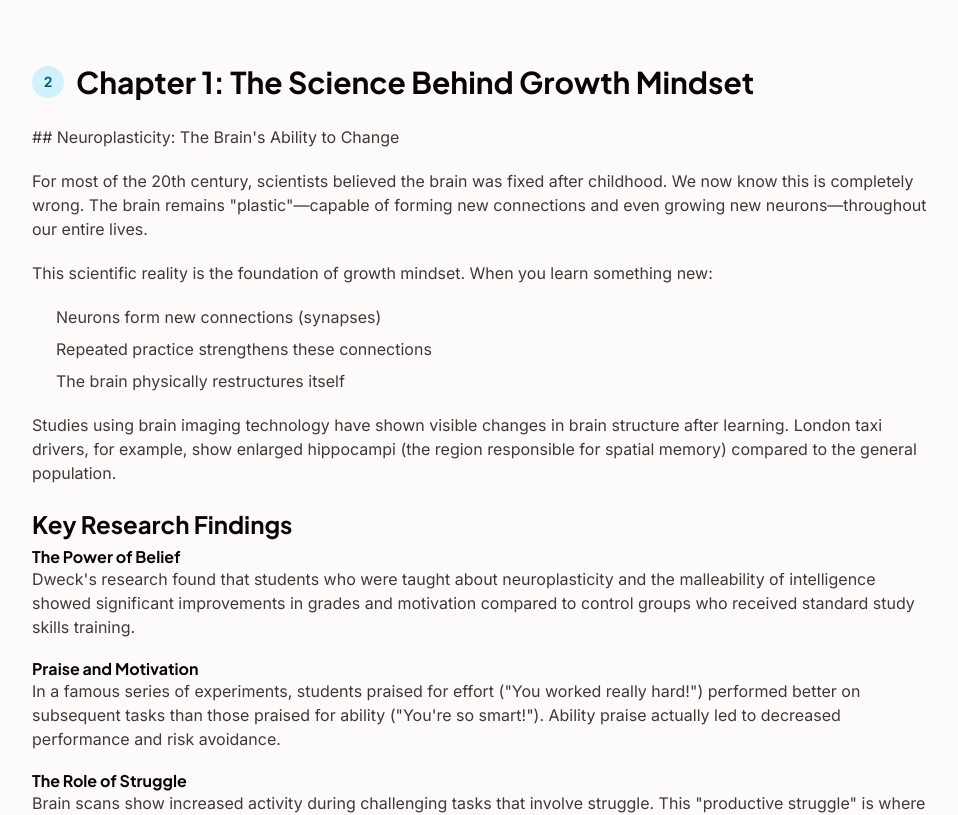
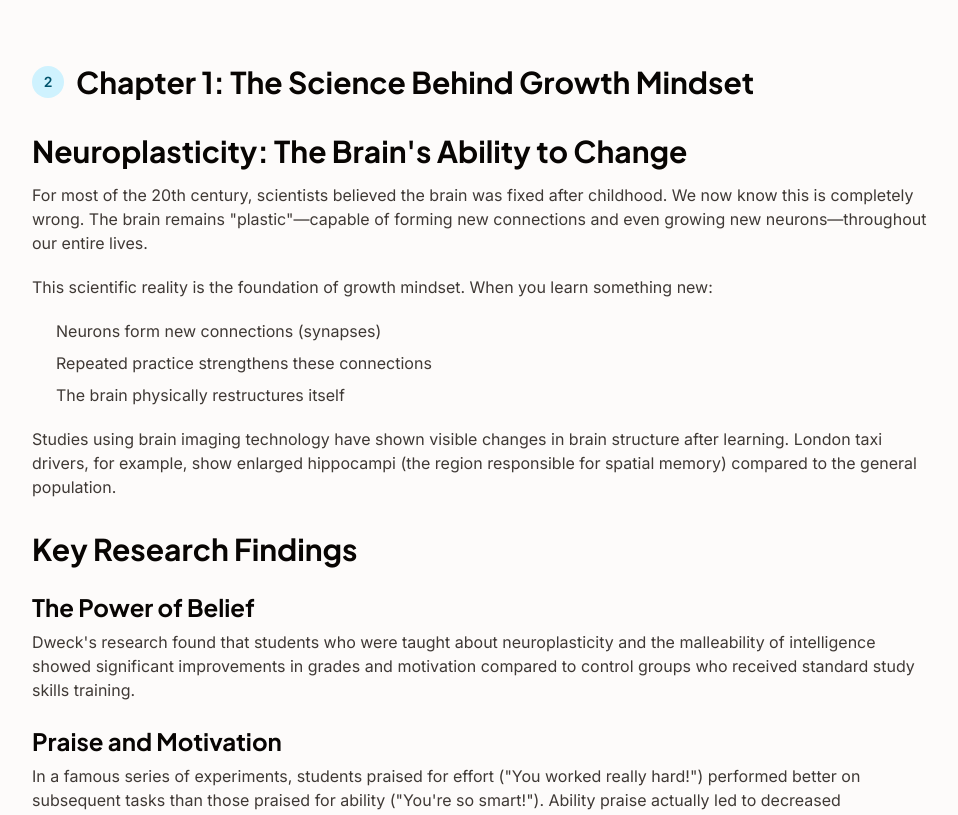
Before and after one commit to dorilabaki/growth-mindset, a Next.js app: page /guides/complete-guide-growth-mindset in a window 1280 px wide. Shown: the part 1043-1858 px from the top of the page, without its empty margins (320-1278 px from the left). Built offline with nearby package versions, Linux system fonts and the light colour scheme.

Commit message:
Fix markdown rendering with marked.parse() and sync mode

```diff
--- a/package.json
+++ b/package.json
@@ -13,6 +13,7 @@
     "@types/node": "^25.0.3",
     "@types/react": "^19.2.7",
     "framer-motion": "^12.23.26",
+    "marked": "^17.0.1",
     "next": "^14.2.35",
     "postcss": "^8.5.6",
     "react": "^18.3.1",
--- a/src/app/guides/[slug]/page.tsx
+++ b/src/app/guides/[slug]/page.tsx
@@ -5,6 +5,10 @@ import { Breadcrumbs } from '@/components/Breadcrumbs'
 import { AnimatedSection } from '@/components/AnimatedSection'
 import { Button } from '@/components/Button'
 import { guides } from '@/lib/content'
+import { marked } from 'marked'
+
+// Configure marked for synchronous parsing
+marked.use({ async: false })
 
 interface Props {
   params: Promise<{ slug: string }>
@@ -144,8 +148,8 @@ export default async function GuidePage({ params }: Props) {
                         </h2>
                       </div>
                       <div
-                        className="prose max-w-none"
-                        dangerouslySetInnerHTML={{ __html: formatContent(chapter.content) }}
+                        className="prose prose-lg max-w-none prose-headings:font-display prose-headings:text-neutral-950 prose-h3:text-xl prose-h3:mt-6 prose-h3:mb-3 prose-h4:text-lg prose-h4:mt-4 prose-h4:mb-2 prose-p:text-neutral-600 prose-p:mb-4 prose-a:text-primary-600 prose-strong:text-neutral-900 prose-li:text-neutral-600 prose-ul:my-4 prose-ol:my-4 prose-hr:my-8 prose-table:my-6 prose-th:bg-neutral-100 prose-th:p-3 prose-td:p-3 prose-td:border prose-td:border-neutral-200"
+                        dangerouslySetInnerHTML={{ __html: marked.parse(chapter.content) as string }}
                       />
                     </section>
                   ))}
@@ -176,43 +180,3 @@ export default async function GuidePage({ params }: Props) {
     </>
   )
 }
-
-function formatContent(content: string): string {
-  return content
-    .split('\n\n')
-    .map((paragraph) => {
-      if (paragraph.startsWith('## ')) {
-        return `<h3>${paragraph.slice(3)}</h3>`
-      }
-      if (paragraph.startsWith('### ')) {
-        return `<h4>${paragraph.slice(4)}</h4>`
-      }
-      if (paragraph.includes('\n- ')) {
-        const items = paragraph.split('\n- ').filter(Boolean)
-        const intro = items[0].includes('- ') ? '' : `<p>${items.shift()}</p>`
-        return `${intro}<ul>${items.map((item) => `<li>${item.replace(/^- /, '')}</li>`).join('')}</ul>`
-      }
-      if (paragraph.includes('\n1. ')) {
-        const items = paragraph.split(/\n\d+\. /).filter(Boolean)
-        const intro = items[0].match(/^\d+\./) ? '' : `<p>${items.shift()}</p>`
-        return `${intro}<ol>${items.map((item) => `<li>${item}</li>`).join('')}</ol>`
-      }
-      if (paragraph.includes('|')) {
-        const rows = paragraph.trim().split('\n')
-        const headerRow = rows[0].split('|').filter(Boolean).map((cell) => cell.trim())
-        const dataRows = rows.slice(2).map((row) => row.split('|').filter(Boolean).map((cell) => cell.trim()))
-        return `<table><thead><tr>${headerRow.map((h) => `<th>${h}</th>`).join('')}</tr></thead><tbody>${dataRows.map((row) => `<tr>${row.map((cell) => `<td>${cell}</td>`).join('')}</tr>`).join('')}</tbody></table>`
-      }
-      if (paragraph.startsWith('---')) {
-        return '<hr />'
-      }
-      const formatted = paragraph
-        .replace(/\*\*(.+?)\*\*/g, '<strong>$1</strong>')
-        .replace(/→/g, '<span class="text-primary-600">→</span>')
-      if (formatted.trim()) {
-        return `<p>${formatted}</p>`
-      }
-      return ''
-    })
-    .join('')
-}
--- a/src/app/resources/[slug]/page.tsx
+++ b/src/app/resources/[slug]/page.tsx
@@ -4,6 +4,10 @@ import { Breadcrumbs } from '@/components/Breadcrumbs'
 import { AnimatedSection } from '@/components/AnimatedSection'
 import { Button } from '@/components/Button'
 import { articles } from '@/lib/content'
+import { marked } from 'marked'
+
+// Configure marked for synchronous parsing
+marked.use({ async: false })
 
 interface Props {
   params: Promise<{ slug: string }>
@@ -115,7 +119,7 @@ export default async function ArticlePage({ params }: Props) {
               </div>
             </header>
 
-            <div className="prose max-w-none" dangerouslySetInnerHTML={{ __html: formatContent(article.content) }} />
+            <div className="prose prose-lg max-w-none prose-headings:font-display prose-headings:text-neutral-950 prose-h2:text-2xl prose-h2:mt-8 prose-h2:mb-4 prose-h3:text-xl prose-h3:mt-6 prose-h3:mb-3 prose-p:text-neutral-600 prose-p:mb-4 prose-a:text-primary-600 prose-strong:text-neutral-900 prose-li:text-neutral-600 prose-ul:my-4 prose-ol:my-4 prose-hr:my-8 prose-table:my-6 prose-th:bg-neutral-100 prose-th:p-3 prose-td:p-3 prose-td:border prose-td:border-neutral-200" dangerouslySetInnerHTML={{ __html: marked.parse(article.content) as string }} />
 
             {/* FAQ Section */}
             {article.faqs && article.faqs.length > 0 && (
@@ -184,38 +188,3 @@ export default async function ArticlePage({ params }: Props) {
     </>
   )
 }
-
-function formatContent(content: string): string {
-  // Simple markdown-like formatting for the content
-  return content
-    .split('\n\n')
-    .map((paragraph) => {
-      // Handle headings
-      if (paragraph.startsWith('## ')) {
-        return `<h2>${paragraph.slice(3)}</h2>`
-      }
-      if (paragraph.startsWith('### ')) {
-        return `<h3>${paragraph.slice(4)}</h3>`
-      }
-      // Handle lists
-      if (paragraph.includes('\n- ')) {
-        const items = paragraph.split('\n- ').filter(Boolean)
-        const intro = items[0].includes('- ') ? '' : `<p>${items.shift()}</p>`
-        return `${intro}<ul>${items.map((item) => `<li>${item.replace(/^- /, '')}</li>`).join('')}</ul>`
-      }
-      // Handle tables (simple)
-      if (paragraph.includes('|')) {
-        const rows = paragraph.trim().split('\n')
-        const headerRow = rows[0].split('|').filter(Boolean).map((cell) => cell.trim())
-        const dataRows = rows.slice(2).map((row) => row.split('|').filter(Boolean).map((cell) => cell.trim()))
-        return `<table><thead><tr>${headerRow.map((h) => `<th>${h}</th>`).join('')}</tr></thead><tbody>${dataRows.map((row) => `<tr>${row.map((cell) => `<td>${cell}</td>`).join('')}</tr>`).join('')}</tbody></table>`
-      }
-      // Handle bold
-      const formatted = paragraph.replace(/\*\*(.+?)\*\*/g, '<strong>$1</strong>')
-      if (formatted.trim()) {
-        return `<p>${formatted}</p>`
-      }
-      return ''
-    })
-    .join('')
-}
```
Also changed, not shown: 1 other file (tests, documents, lock files or other folders).
